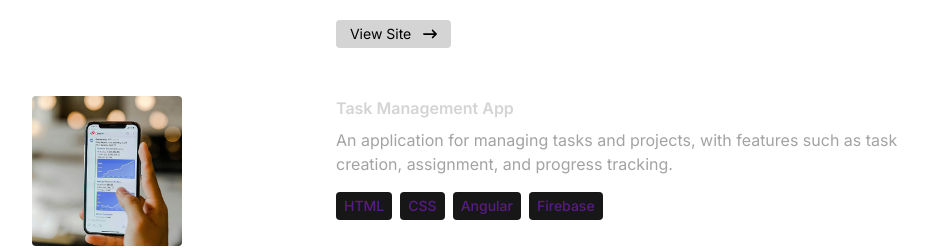
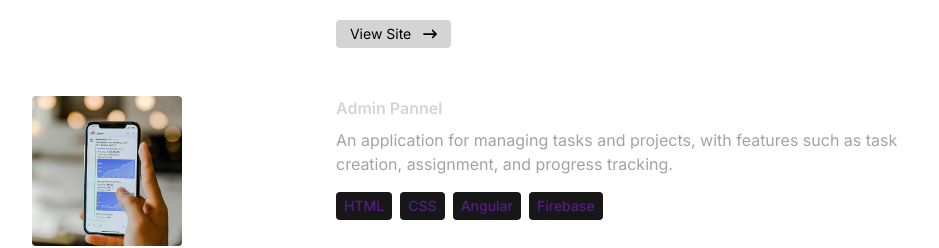
Before and after one commit to UsmanSaleem5/Ali-Subhan, a React (Vite) app: page / in a window 1280 px wide. Shown: the part 3345-3593 px from the top of the page, without its empty margins (168-1107 px from the left). Built offline with nearby package versions, Linux system fonts and the light colour scheme.

Commit message:
change project name

```diff
--- a/src/constants/index.js
+++ b/src/constants/index.js
@@ -41,7 +41,7 @@ export const PROJECTS = [
     technologies: ["HTML", "CSS", "JavaScript", "Tailwind"],
   },
   {
-    title: "Task Management App",
+    title: "Admin Pannel",
     image: project2,
     description:
       "An application for managing tasks and projects, with features such as task creation, assignment, and progress tracking.",
```
